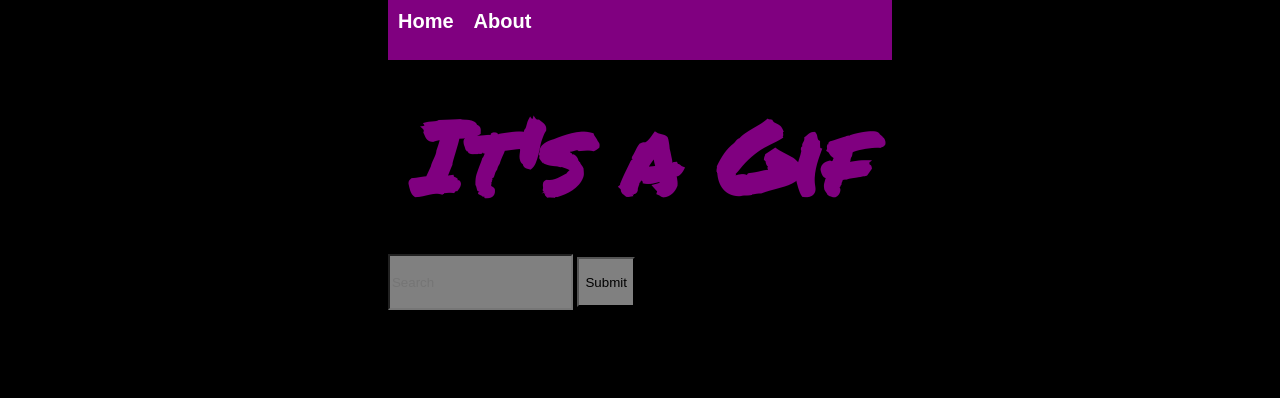
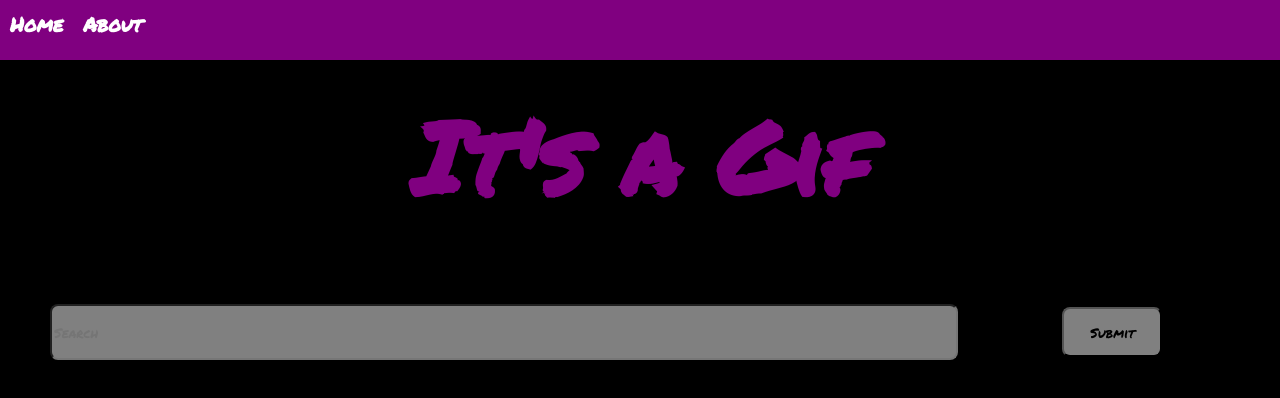
Before and after one commit to kayfernander2022/project1, a plain HTML site: page index.html in a window 1280 px wide. Drawn offline with nearby package versions, Linux system fonts and the light colour scheme.

Commit message:
edits css and html

```diff
--- a/index.html
+++ b/index.html
@@ -22,7 +22,7 @@
 
   <h1>It's a Gif</h1>
   <form>
-    <input type="text" placeholder="Search">
+    <input id="search" type="text" placeholder="Search">
     <input type="submit" value="Submit">
   </form>
   <div>
--- a/styles.css
+++ b/styles.css
@@ -1,3 +1,7 @@
+/*{
+  border: 2px solid red;
+}*/
+
 html{
   box-sizing: border-box;
 }
@@ -5,14 +9,14 @@ html{
 body{
   background-color:black;
   margin:0;
-  display: flex;
-  justify-content: center;
-  align-items: center;
   font-family: sans-serif;
 
 }
 
 h1{
+  display: flex;
+  justify-content: center;
+  align-items: center;
   color:purple;
   font-weight: bold;
   font-size: 100px;
@@ -23,8 +27,17 @@ h1{
 }
 
 form input{
+  background-color:gray;
+  min-height:50px;
+  width: 100px;
+  margin: 50px ;
+  border-radius: 8px;
+  font-family: 'Permanent Marker', cursive;
+}
+#search{
   background-color: gray;
-  min-height:50px;
+  width: 900px;
+  min-height: 50px;
 }
 
 nav{
@@ -40,4 +53,5 @@ nav > div{
   font-weight: bold;
   margin: 10px 10px;
   color: white;
+  font-family: 'Permanent Marker', cursive;
 }
```
